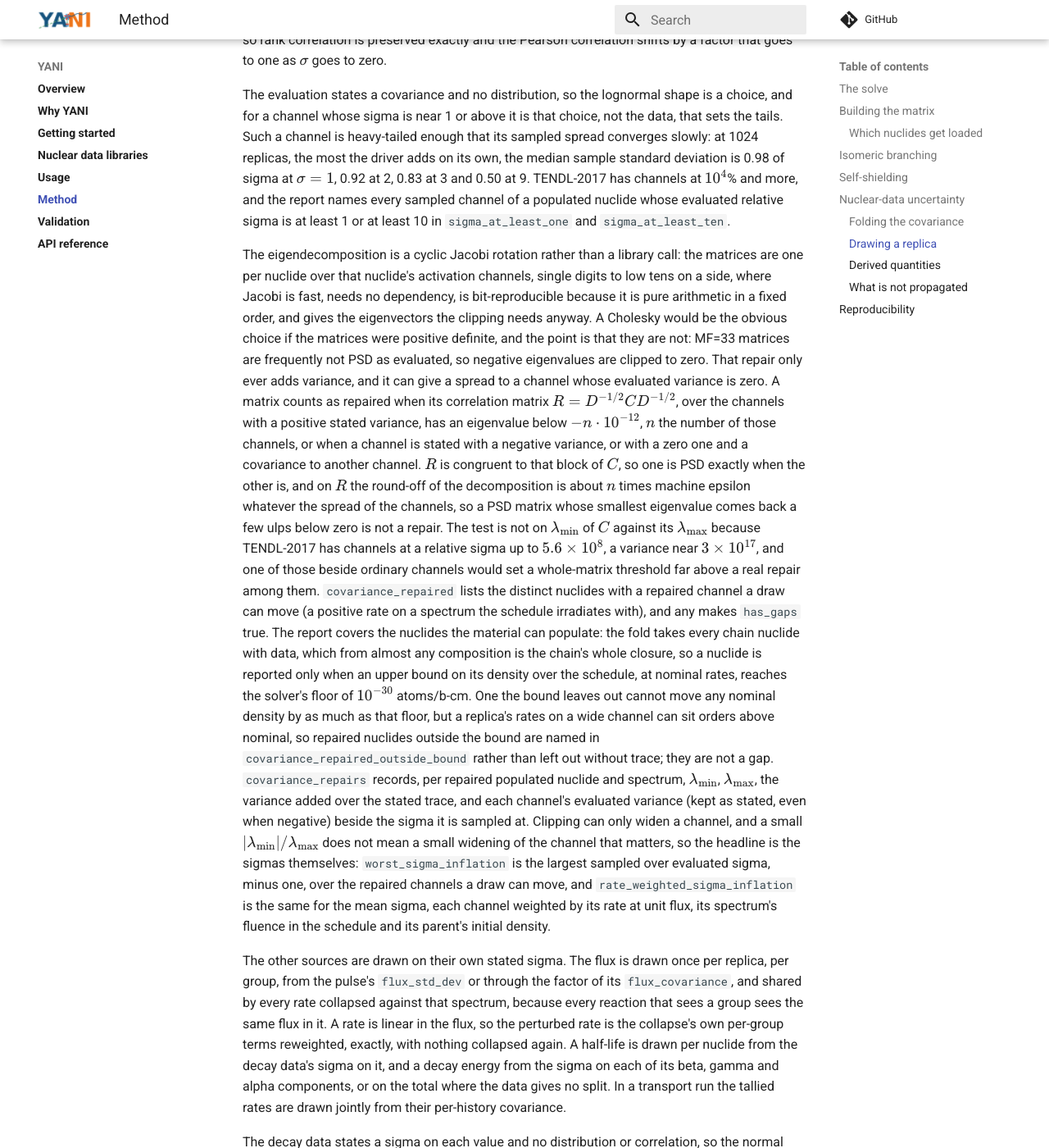
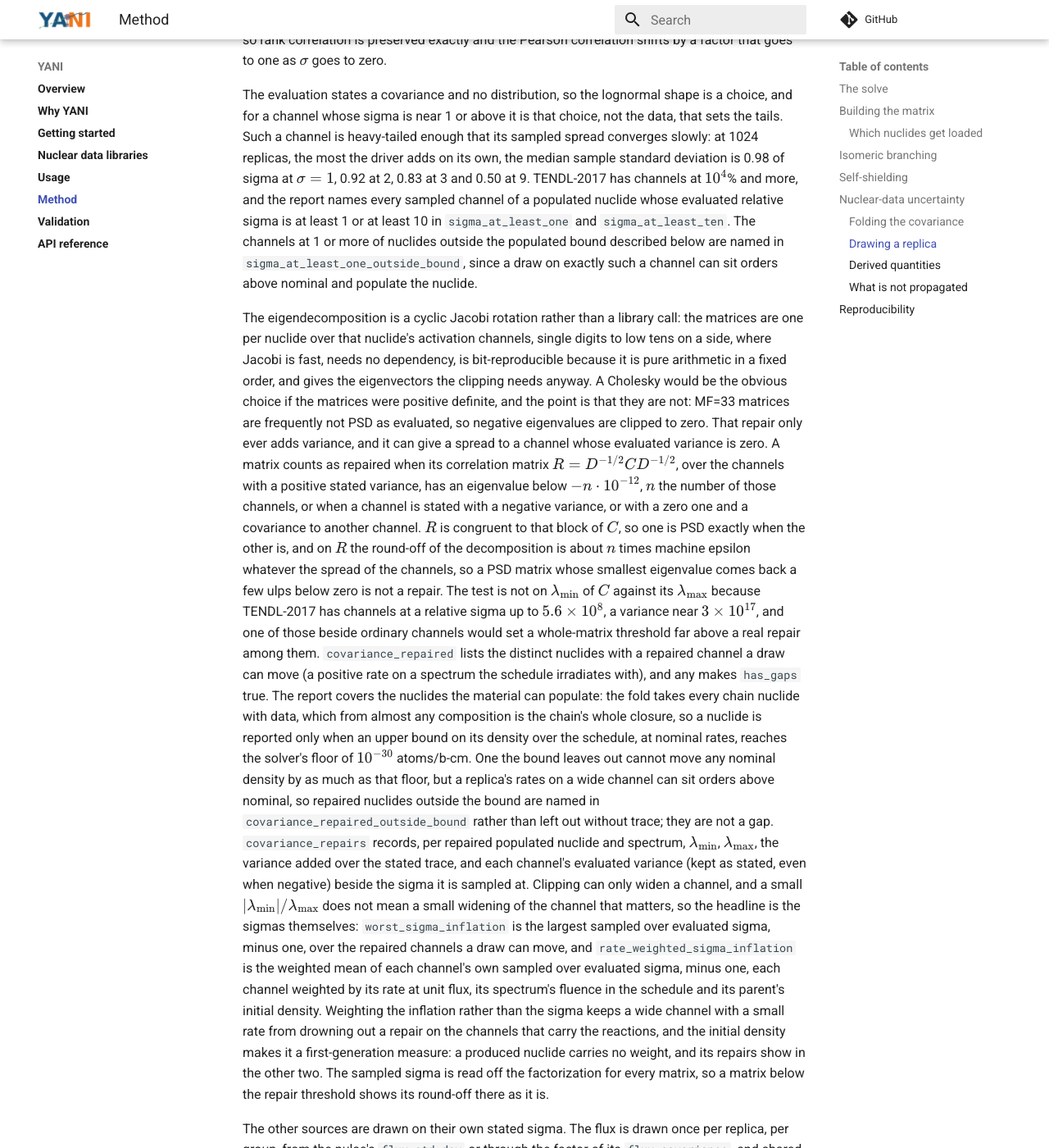
Before and after one commit to fusion-neutronics/yani, an MkDocs documentation site: the page built from docs/method.md, in a window 1280 px wide and 1400 px high, scrolled down 4515 px. Shown: the whole window at 82% size. Built offline with MkDocs 1.6.1 and Material for MkDocs 9.7.7, drawn with Linux system fonts in a browser that asks for light colours; comment, search, counter and statistics services are not loaded.

Commit message:
Say the weighted headline averages each channel's inflation, and name wide channels outside the bound
The rate-weighted sigma inflation is now the weighted mean of each
channel's own sampled over evaluated sigma, so a wide channel with a small
rate cannot mask a repair on the channels that carry the reactions. Say
that it weighs by initial density and so covers first-generation reactions
only, and that sigma_at_least_one_outside_bound names the wide channels of
nuclides outside the populated bound.

```diff
--- a/docs/method.md
+++ b/docs/method.md
@@ -219,7 +219,10 @@ on its own, the median sample standard deviation is 0.98 of sigma at
 $\sigma = 1$, 0.92 at 2, 0.83 at 3 and 0.50 at 9. TENDL-2017 has channels at
 $10^4$% and more, and the report names every sampled channel of a populated
 nuclide whose evaluated relative sigma is at least 1 or at least 10 in
-`sigma_at_least_one` and `sigma_at_least_ten`.
+`sigma_at_least_one` and `sigma_at_least_ten`. The channels at 1 or more of
+nuclides outside the populated bound described below are named in
+`sigma_at_least_one_outside_bound`, since a draw on exactly such a channel can
+sit orders above nominal and populate the nuclide.
 
 The eigendecomposition is a cyclic Jacobi rotation rather than a library call:
 the matrices are one per nuclide over that nuclide's activation channels, single
@@ -260,8 +263,15 @@ $|\lambda_\text{min}| / \lambda_\text{max}$ does not mean a small widening of
 the channel that matters, so the headline is the sigmas themselves:
 `worst_sigma_inflation` is the largest sampled over evaluated sigma, minus one,
 over the repaired channels a draw can move, and `rate_weighted_sigma_inflation`
-is the same for the mean sigma, each channel weighted by its rate at unit flux,
-its spectrum's fluence in the schedule and its parent's initial density.
+is the weighted mean of each channel's own sampled over evaluated sigma, minus
+one, each channel weighted by its rate at unit flux, its spectrum's fluence in
+the schedule and its parent's initial density. Weighting the inflation rather
+than the sigma keeps a wide channel with a small rate from drowning out a
+repair on the channels that carry the reactions, and the initial density makes
+it a first-generation measure: a produced nuclide carries no weight, and its
+repairs show in the other two. The sampled sigma is read off the
+factorization for every matrix, so a matrix below the repair threshold shows
+its round-off there as it is.
 
 The other sources are drawn on their own stated sigma. The flux is drawn once
 per replica, per group, from the pulse's `flux_std_dev` or through the factor of
```
